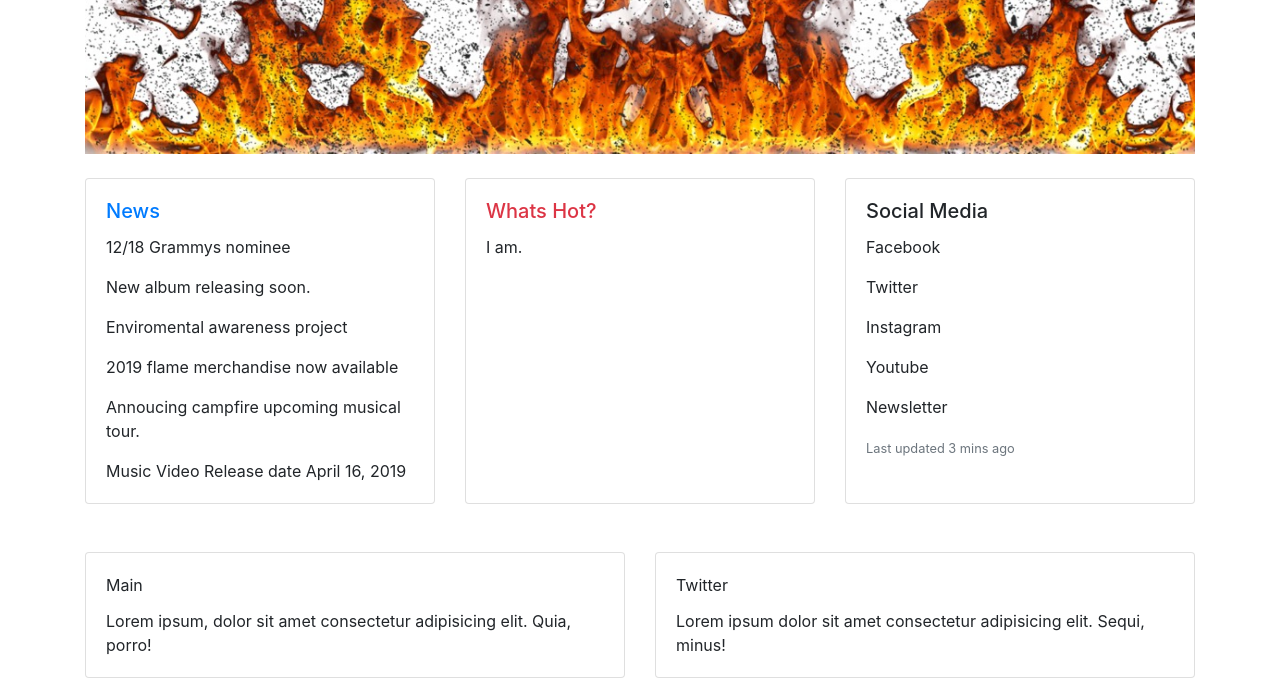
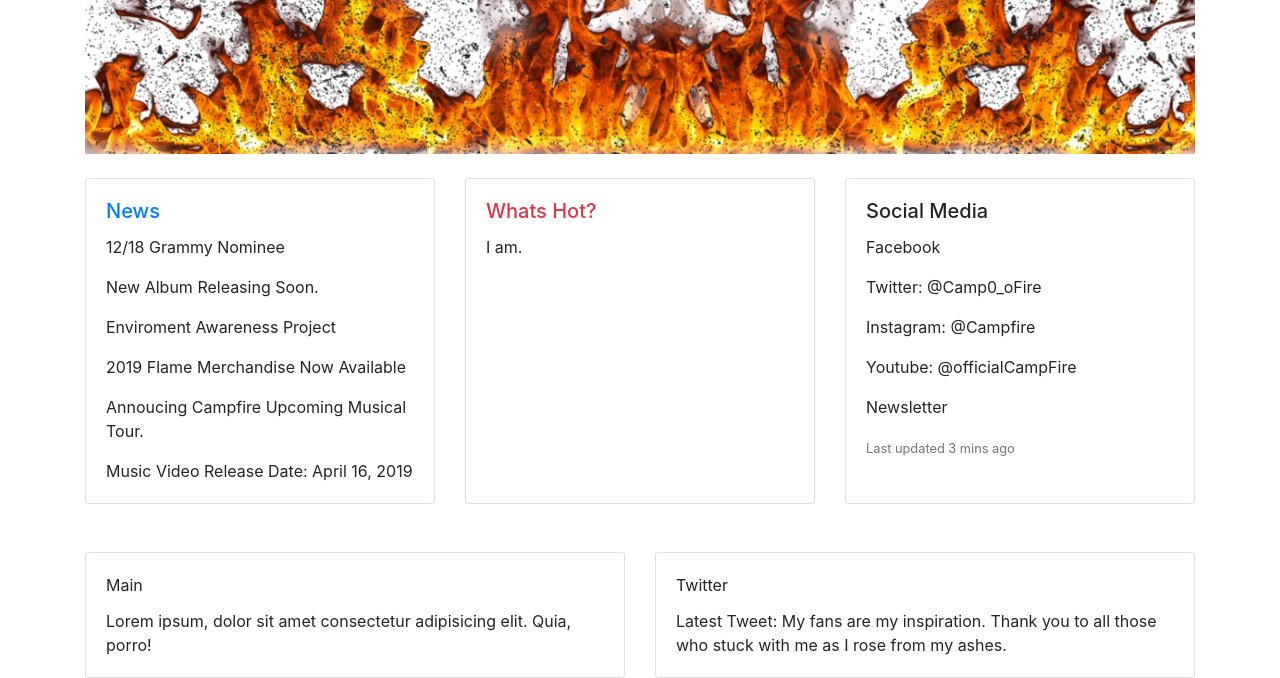
Before and after one commit to Crescends/Rising-Star, a Python web app: template RisingStar/templates/home.html in a window 1280 px wide. Shown: the part 550-1228 px from the top of the page. Run offline with Jinja, Linux system fonts and the light colour scheme; the template is opened without the code that fills it, so the values that code supplies are empty; some libraries are stand-ins or nearby versions.

Commit message:
homepage changes

```diff
--- a/RisingStar/templates/home.html
+++ b/RisingStar/templates/home.html
@@ -8,12 +8,12 @@
     <div class="card">
         <div class="card-body">
             <h5 class="card-title text-primary">News</h5>
-            <p class="card-text">12/18  Grammys nominee </p>
-            <p class="card-text">New album releasing soon.</p>
-            <p class="card-text">Enviromental awareness project</p>
-            <p class="card-text">2019 flame merchandise now available</p>
-            <p class="card-text">Annoucing campfire upcoming musical tour.</p>
-            <p class="card-text">Music Video Release date April 16, 2019</p>
+            <p class="card-text">12/18  Grammy Nominee </p>
+            <p class="card-text">New Album Releasing Soon.</p>
+            <p class="card-text">Enviroment Awareness Project</p>
+            <p class="card-text">2019 Flame Merchandise Now Available</p>
+            <p class="card-text">Annoucing Campfire Upcoming Musical Tour.</p>
+            <p class="card-text">Music Video Release Date: April 16, 2019</p>
         </div>
     </div>
     <div class="card">
@@ -26,9 +26,9 @@
         <div class="card-body">
             <h5 class="card-title">Social Media</h5>
             <p class="card-text">Facebook</p>
-            <p class="card-text">Twitter</p>
-            <p class="card-text">Instagram</p>
-            <p class="card-text">Youtube</p>
+            <p class="card-text">Twitter: @Camp0_oFire</p>
+            <p class="card-text">Instagram: @Campfire</p>
+            <p class="card-text">Youtube: @officialCampFire</p>
             <p class="card-text">Newsletter</p>
             <p class="card-text"><small class="text-muted">Last updated 3 mins ago</small></p>
         </div>
@@ -46,7 +46,7 @@
     <div class="card">
         <div class="card-body">
             <div class="card-title">Twitter</div>
-            <div class="card-text">Lorem ipsum dolor sit amet consectetur adipisicing elit. Sequi, minus!</div>
+            <div class="card-text">Latest Tweet: My fans are my inspiration. Thank you to all those who stuck with me as I rose from my ashes.</div>
         </div>
     </div>
 </div>
```
